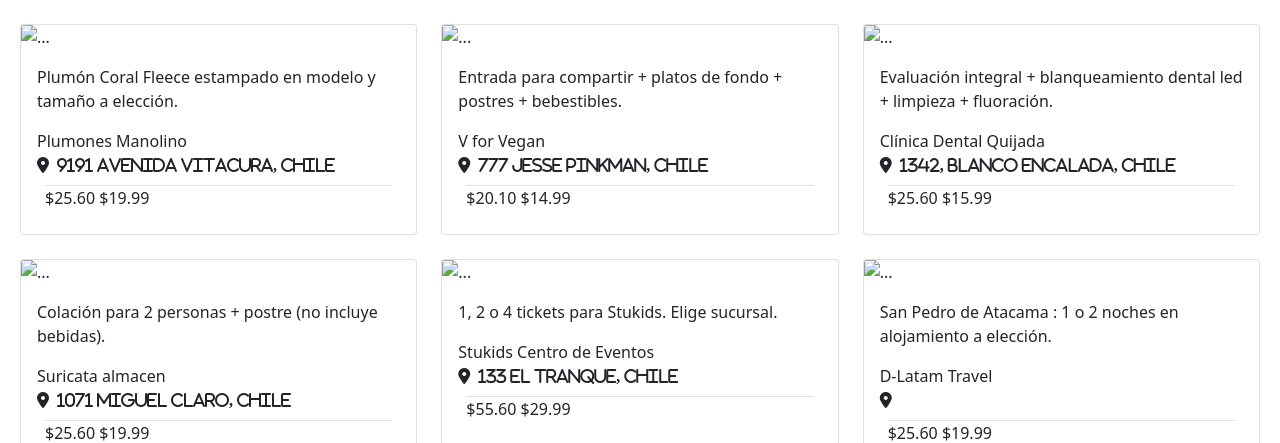
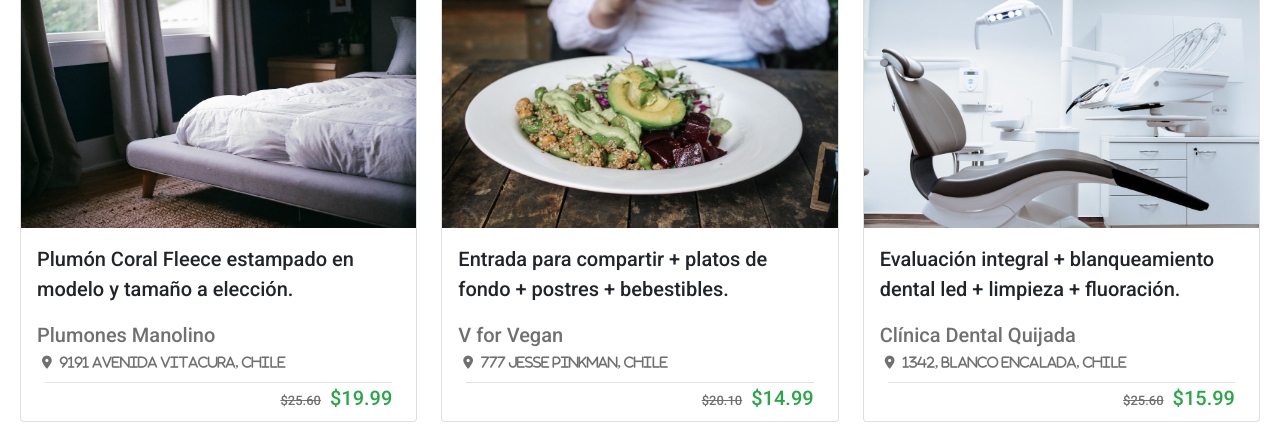
Before and after one commit to jcaracas/DesafioCuarto, a plain HTML site: page index.html in a window 1280 px wide. Shown: the part 141-584 px from the top of the page. Drawn offline with nearby package versions, Linux system fonts and the light colour scheme; the site is published under a folder, as on GitHub Pages, so addresses that start at the root find nothing.

Commit message:
Update index.html

```diff
--- a/index.html
+++ b/index.html
@@ -7,7 +7,7 @@
     <title>Cuppon_</title>
     <link rel="icon" type="image/png" href="Assets/img/favicon-16x16.png">
     <!-- normaliza CSS -->
-    <link rel="stylesheet" href="/Assets/style/normalize.css">
+    <link rel="stylesheet" href="Assets/style/normalize.css">
     <!-- Font Google -->
     <link rel="preconnect" href="https://fonts.googleapis.com">
     <link rel="preconnect" href="https://fonts.gstatic.com" crossorigin>
@@ -18,7 +18,7 @@
     <link href="https://cdn.jsdelivr.net/npm/bootstrap@5.1.3/dist/css/bootstrap.min.css" rel="stylesheet" integrity="sha384-1BmE4kWBq78iYhFldvKuhfTAU6auU8tT94WrHftjDbrCEXSU1oBoqyl2QvZ6jIW3" crossorigin="anonymous">
     <script src="https://cdn.jsdelivr.net/npm/bootstrap@5.1.3/dist/js/bootstrap.bundle.min.js" integrity="sha384-ka7Sk0Gln4gmtz2MlQnikT1wXgYsOg+OMhuP+IlRH9sENBO0LRn5q+8nbTov4+1p" crossorigin="anonymous"></script>
     <!-- Main CSS Personalizado -->
-    <link rel="stylesheet" href="/Assets/style/main.css">
+    <link rel="stylesheet" href="Assets/style/main.css">
 
 </head>
 <body>
@@ -55,7 +55,7 @@
         <div class="row row-cols-1 row-cols-md-2 row-cols-lg-3 g-4 m-2 justify-content-center">
             <div class="col">
                 <div class="card" style="width: 100%;">
-                    <img src="/Assets/img/cupon-1.jpg" class="card-img-top" alt="...">
+                    <img src="Assets/img/cupon-1.jpg" class="card-img-top" alt="...">
                     <div class="card-body">
                         <p class="card-text">Plumón Coral Fleece estampado en modelo y tamaño a elección.</p>
                         <div class="direccion">
@@ -72,7 +72,7 @@
             </div>
             <div class="col">
                 <div class="card" style="width: 100%;">
-                    <img src="/Assets/img/cupon-2.jpg" class="card-img-top" alt="...">
+                    <img src="Assets/img/cupon-2.jpg" class="card-img-top" alt="...">
                     <div class="card-body">
                         <p class="card-text">Entrada para compartir + platos de fondo + postres + bebestibles.</p>
                         <div class="direccion">
@@ -88,7 +88,7 @@
             </div>
             <div class="col">
                 <div class="card" style="width: 100%;">
-                    <img src="/Assets/img/cupon-3.jpg" class="card-img-top" alt="...">
+                    <img src="Assets/img/cupon-3.jpg" class="card-img-top" alt="...">
                     <div class="card-body">
                         <p class="card-text">Evaluación integral + blanqueamiento dental led + limpieza + fluoración.</p>
                         <div class="direccion">
@@ -105,7 +105,7 @@
 
             <div class="col">
                 <div class="card" style="width: 100%;">
-                    <img src="/Assets/img/cupon-4.jpg" class="card-img-top" alt="...">
+                    <img src="Assets/img/cupon-4.jpg" class="card-img-top" alt="...">
                     <div class="card-body">
                         <p class="card-text">Colación para 2 personas + postre (no incluye bebidas).</p>
                         <div class="direccion">
@@ -121,7 +121,7 @@
             </div>
             <div class="col">
                 <div class="card" style="width: 100%;">
-                    <img src="/Assets/img/cupon-5.jpg" class="card-img-top" alt="...">
+                    <img src="Assets/img/cupon-5.jpg" class="card-img-top" alt="...">
                     <div class="card-body">
                         <p class="card-text">1, 2 o 4 tickets para Stukids. Elige sucursal.</p>
                         <div class="direccion">
@@ -137,7 +137,7 @@
             </div>
             <div class="col">
                 <div class="card" style="width: 100%;">
-                    <img src="/Assets/img/cupon-6.jpg" class="card-img-top" alt="...">
+                    <img src="Assets/img/cupon-6.jpg" class="card-img-top" alt="...">
                     <div class="card-body">
                         <p class="card-text">San Pedro de Atacama : 1 o 2 noches en alojamiento a elección.</p>
                         <div class="direccion">
```
